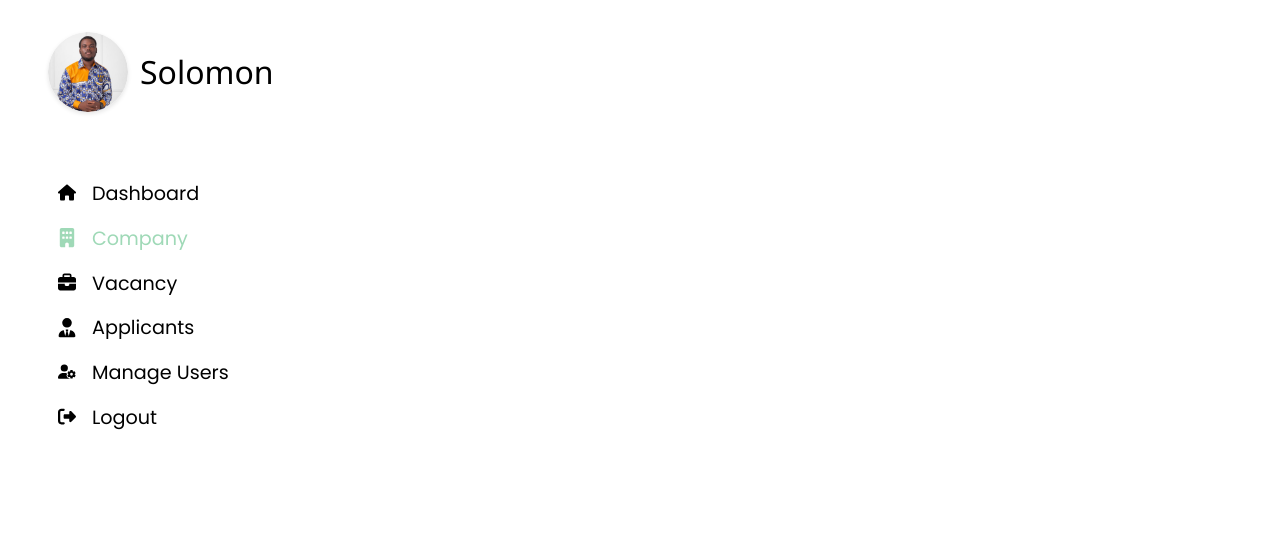
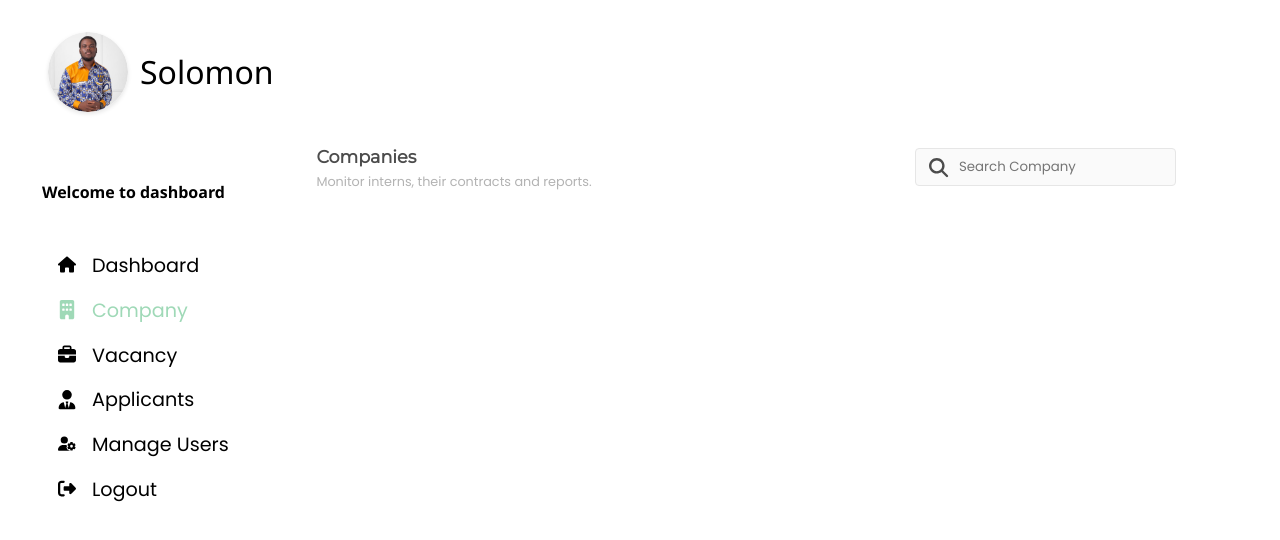
Before and after one commit to Cobby-a/AttachKonnectFrontend, a React (Create React App) app: page / in a window 1280 px wide. Shown: the top 540 px of the page. Built offline with nearby package versions, Linux system fonts and the light colour scheme.

Commit message:
company page search bar

```diff
--- a/src/admin/company.css
+++ b/src/admin/company.css
@@ -70,10 +70,94 @@
     .MainContainer{
         display: none;
     }
+    .mainCompanyBody{
+        display: flex;
+        flex-flow: row wrap;
+        column-gap: 20px;
+        flex: 4;
+        row-gap: 10rem;
+        margin-left: 2rem;
+        margin: -2rem 0 auto 2rem;
+    }
+    .companySearch{
+        display: flex;
+        flex-flow: row wrap;
+        justify-content: space-between;
+        /* flex: 1; */
+        width: 100%;
+        align-content: center;
+    }
+    .companySearch form{
+        justify-items: center;
+        background-color: #E6E6E6;
+        height: 0;
+    }
+    .companySearch span{
+        position: absolute;
+    }
+    input{
+        border: none;
+        font-family: 'Poppins';
+        background-color: #FAFAFA;
+        width: 85%;
+        padding: 8px 5px 8px 2.7rem;
+        border: 1px solid #E6E6E6;
+        border-radius: 4px;
+    }
+    input:focus{
+        outline: none;
+    }
 }
 
 @media screen and (max-width: 1000px){
     .mainContainer{
         display: none;
     }
+    .MainContainer{
+        /* padding: 20px 10px; */
+        /* margin-top: 3rem; */
+        /* display: flex; */
+        /* flex-flow: row wrap; */
+        /* width: 100%; */
+    }
+    .mainCompanyBody{
+        display: flex;
+        flex-flow: row wrap;
+        /* column-gap: 20px; */
+        /* flex: 4; */
+        /* row-gap: 10rem; */
+        /* margin-left: 2rem; */
+        /* margin: 0 0 auto 2rem; */
+        margin-top: 2.1rem;
+    }
+    .companySearch{
+        display: flex;
+        flex-flow: row wrap;
+        justify-content: space-between;
+        /* flex: 1; */
+        width: 100%;
+        column-gap: 3rem;
+        row-gap: 6px;
+        /* align-content: center; */
+    }
+    .companySearch form{
+        /* justify-items: center; */
+        background-color: #E6E6E6;
+        height: 0;
+    }
+    .companySearch span{
+        position: absolute;
+    }
+    input{
+        border: none;
+        font-family: 'Poppins';
+        background-color: #FAFAFA;
+        width: 100%;
+        padding: 8px 5px 8px 2.7rem;
+        border: 1px solid #E6E6E6;
+        border-radius: 4px;
+    }
+    input:focus{
+        outline: none;
+    }
 }
--- a/src/admin/company.js
+++ b/src/admin/company.js
@@ -1,5 +1,5 @@
 import profile from './assets/profile.png'
-import { faBuilding, faHouse, faBriefcase, faUserTie, faUserGear, faRightFromBracket, faBars, faXmark } from '@fortawesome/free-solid-svg-icons'
+import { faBuilding, faHouse, faBriefcase, faUserTie, faUserGear, faRightFromBracket, faBars, faXmark, faMagnifyingGlass } from '@fortawesome/free-solid-svg-icons'
 import { FontAwesomeIcon } from '@fortawesome/react-fontawesome'
 import { useState } from 'react'
 import './company.css'
@@ -35,7 +35,7 @@ const AdminCompany = () => {
             </header>
             <section className='mainContainer'>
                 <article className='sidebar'>
-                    {/* <p style={{fontFamily: 'Segoe UI', marginTop: '-3rem', marginBottom: '3rem', marginLeft: '-1rem', fontWeight:'600',}}>Welcome to dashboard</p> */}
+                    <p style={{fontFamily: 'Segoe UI',  marginBottom: '3rem', marginLeft: '-1rem', fontWeight:'600',}}>Welcome to dashboard</p>
                     <div className='sidebarIcons'>
                         <div><FontAwesomeIcon icon={faHouse} style={{paddingRight: '1rem', width: '10%'}}/>Dashboard</div>
                         <div style={{color: '#9FD9B7'}}><FontAwesomeIcon icon={faBuilding} style={{paddingRight: '1rem', width: '10%'}}/>Company</div>
@@ -45,6 +45,30 @@ const AdminCompany = () => {
                         <div><FontAwesomeIcon icon={faRightFromBracket} style={{paddingRight: '1rem', width: '10%'}}/>Logout</div>
                     </div>
                 </article>
+                <article className="mainCompanyBody">
+                    <div className='companySearch'>
+                        <div>
+                            <h3 style={{color: "#4C4C4C", fontSize: '1.1rem', marginBottom: '0.4rem', fontFamily: 'Montserrat'}}>Companies</h3>
+                            <p style={{color: '#B3B3B3', fontSize: '0.8rem'}}>Monitor interns, their contracts and reports.</p>
+                        </div>
+                        <form>
+                            <span><FontAwesomeIcon icon={faMagnifyingGlass} style={{fontSize: '1.2rem', padding: "10px 10px 10px 14px", color: '#4C4C4C' }}/></span><input type='search' name='searchCompany' placeholder='Search Company'/>
+                        </form>
+                    </div>
+                </article>
+            </section>
+            <section className='MainContainer'>
+                <article className="mainCompanyBody">
+                    <div className='companySearch'>
+                        <div>
+                            <h3 style={{color: "#4C4C4C", fontSize: '1.1rem', marginBottom: '0.4rem', fontFamily: 'Montserrat'}}>Companies</h3>
+                            <p style={{color: '#B3B3B3', fontSize: '0.8rem'}}>Monitor interns, their contracts and reports.</p>
+                        </div>
+                        <form>
+                            <span><FontAwesomeIcon icon={faMagnifyingGlass} style={{fontSize: '1.2rem', padding: "10px 10px 10px 14px", color: '#4C4C4C' }}/></span><input type='search' name='searchCompany' placeholder='Search Company'/>
+                        </form>
+                    </div>
+                </article>
             </section>
         </main>
     )
--- a/src/index.css
+++ b/src/index.css
@@ -1,4 +1,5 @@
 @import url('https://fonts.googleapis.com/css?family=Poppins');
+@import url('https://fonts.googleapis.com/css?family=Montserrat');
 
 *,
 ::after,
@@ -25,6 +26,7 @@ h3,
 h4 {
   line-height: 1.25;
   font-family:'Segoe UI', Tahoma, Geneva, Verdana, sans-serif;
+  /* font-family: 'Montserrat'; */
 }
 h1 {
   font-size: 3rem;
```
